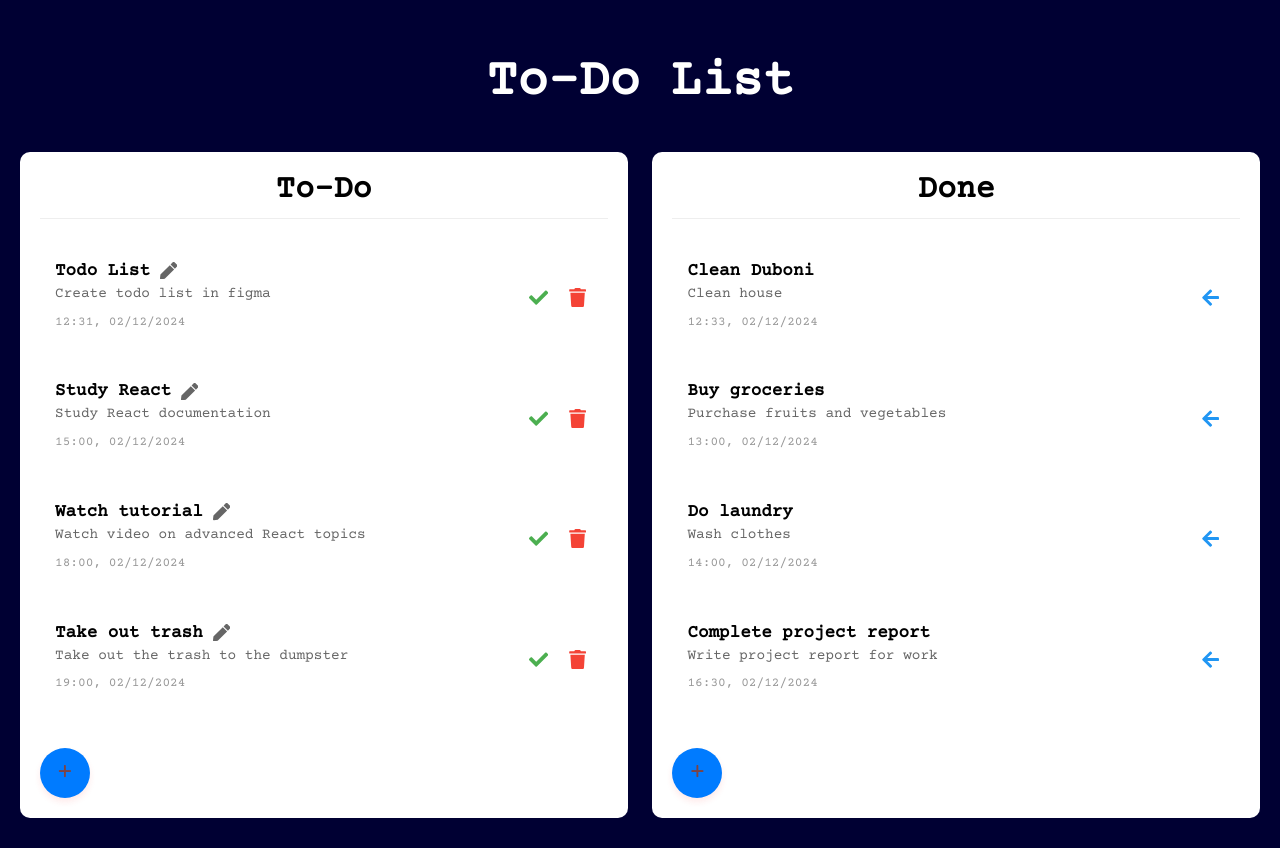
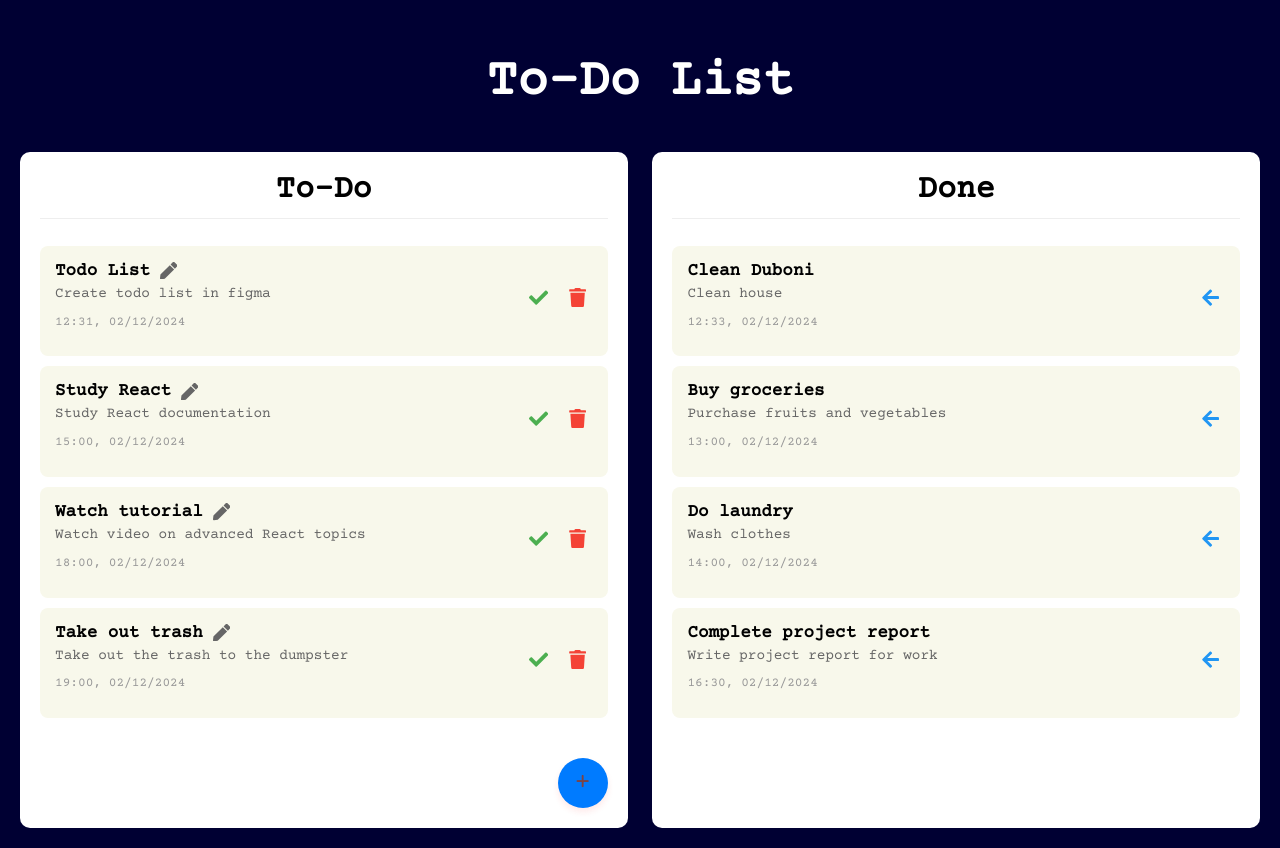
Before and after one commit to tzlan/todo_tree, a React (Vite) app: page / in a window 1280 px wide. Built offline with nearby package versions, Linux system fonts and the light colour scheme.

Commit message:
Button on right and color

```diff
--- a/src/components/TaskItem/task-item.module.css
+++ b/src/components/TaskItem/task-item.module.css
@@ -1,5 +1,5 @@
 .taskItem {
-    background: #ffffff;
+    background: #f8f8eb;
     border-radius: 8px;
     padding: 15px;
     margin-bottom: 10px;
--- a/src/components/TaskList/task-list.module.css
+++ b/src/components/TaskList/task-list.module.css
@@ -1,4 +1,9 @@
 .add_task_button {
+
+
+  align-items: right;
+  bottom: 10%;
+  right: 10%;
   margin-top: 30px;
   width: 50px;  /* Augmenté de 40px à 50px */
   height: 50px;  /* Augmenté de 40px à 50px */
@@ -15,3 +20,10 @@
   box-shadow: 0 4px 6px rgba(248, 45, 45, 0.1);
   transition: all 0.3s ease;
 }
+
+.add_task_button_container{
+
+    display: flex;
+    width: 100%;
+    flex-direction: row-reverse;
+}
--- a/src/components/TaskList/task-list.tsx
+++ b/src/components/TaskList/task-list.tsx
@@ -59,6 +59,10 @@ const TaskList: React.FC<TaskListProps> = ({
         )}
       </Droppable>
 
+ {/* If it's to do ok else not button */}
+ {title === "To-Do" && (
+
+        <div className={style.add_task_button_container}>
               <button
             className={style.add_task_button}
             onClick={() => {
@@ -68,7 +72,13 @@ const TaskList: React.FC<TaskListProps> = ({
           >
             +
         </button>
+
         </div>
+
+
+      )}
+    </div>
+
   );
 };
 
```
Lines whose indentation alone changed are shown as unchanged.
